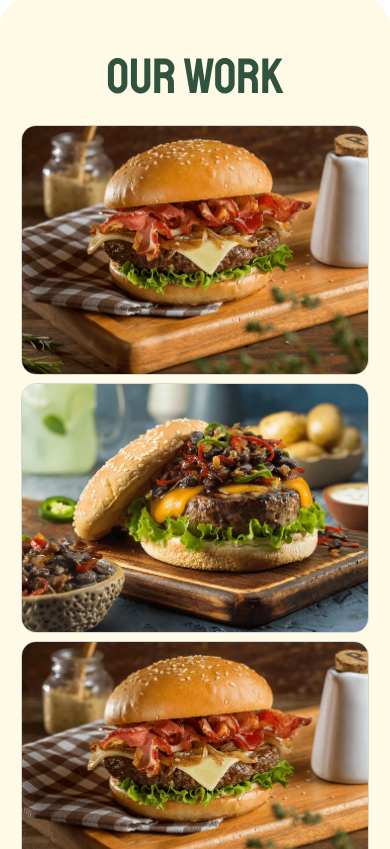
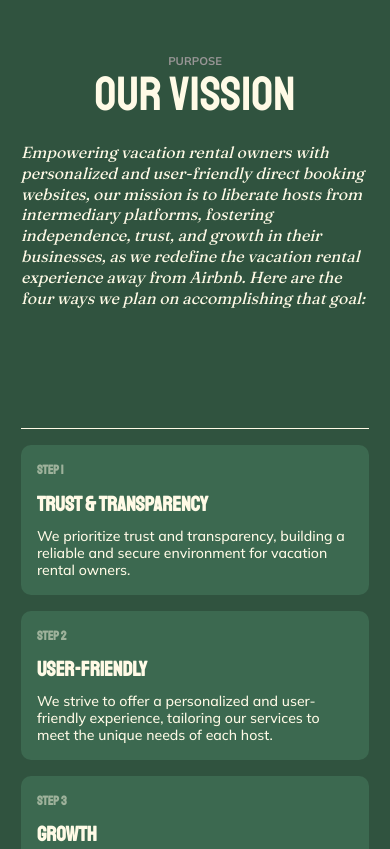
Before and after one commit to ChristianWare/cateringTemplate, a Next.js app: page /about in a window 390 px wide. Shown: the part 3295-4144 px from the top of the page. Built offline with nearby package versions, Linux system fonts and the light colour scheme; no server answers.

Commit message:
About page update + mew Vission section

```diff
--- a/app/about/page.tsx
+++ b/app/about/page.tsx
@@ -3,6 +3,7 @@ import AboutSection from "../../components/AboutSection/AboutSection";
 import BlogSection from "../../components/BlogSection/BlogSection";
 import Faq from "../../components/Faq/Faq";
 import Galleryii from "../../components/Galleryii/Galleryii";
+import Mission from "../../components/Mission/Mission";
 import NewsLetter from "../../components/NewsLetter/NewsLetter";
 import OurMission from "../../components/OurMission/OurMission";
 import OurStory from "../../components/OurStory/OurStory";
@@ -15,6 +16,7 @@ export default function AboutPage() {
       <AboutSection />
       <OurStory />
       <OurMission />
+      <Mission />
       <Galleryii />
       <Testimonials />
       <Faq />
--- a/app/globals.css
+++ b/app/globals.css
@@ -2,6 +2,7 @@
   --green: #aeff12;
   --green2: #dafc53;
   --olive: #30533f;
+  --oliveii: #3c6950;
   --gray: #f4f4f6;
   --black: #2a2a2a;
   --black2: #383838;
--- a/components/Galleryii/Galleryii.module.css
+++ b/components/Galleryii/Galleryii.module.css
@@ -7,6 +7,7 @@
 .top {
   width: 100%;
   margin-bottom: 3rem;
+  padding-top: 10rem;
 }
 
 .heading {
--- /dev/null
+++ b/components/Mission/Mission.module.css
@@ -0,0 +1,128 @@
+.container {
+  background-color: var(--olive);
+}
+
+.content {
+  padding-bottom: 5rem;
+}
+
+.top {
+  display: flex;
+  align-items: center;
+  justify-content: space-between;
+  gap: 5rem;
+}
+
+.topHeading {
+  line-height: 100%;
+  color: var(--bgColor);
+  font-size: 8.5rem;
+  font-family: var(--staatliches);
+  margin-bottom: 3rem;
+}
+
+.top {
+  padding-bottom: 10rem;
+  border-bottom: 1px solid var(--bgColor);
+}
+
+.topLeft {
+  flex: 2;
+}
+
+.topRight {
+  flex: 1;
+}
+
+.heading {
+  color: var(--bgColor);
+  font-size: 2rem;
+  line-height: 1.3em;
+  font-weight: 500;
+}
+
+.bottom {
+  display: grid;
+  grid-template-columns: repeat(4, 1fr);
+  grid-gap: 2rem;
+  padding-top: 2rem;
+}
+
+.box {
+  display: flex;
+  flex-direction: column;
+  align-items: flex-start;
+  justify-self: start;
+  gap: 1rem;
+  padding: 2rem;
+  border-radius: 10px;
+  background-color: var(--oliveii);
+}
+
+.index {
+  color: var(--bgColor);
+  opacity: 0.5;
+  font-weight: 600;
+  text-transform: uppercase;
+}
+
+.feature {
+  color: var(--bgColor);
+  font-size: 2.6rem;
+}
+
+.desc {
+  color: var(--bgColor);
+  font-weight: 500;
+}
+
+@media screen and (max-width: 1068px) {
+  .top {
+    flex-direction: column;
+  }
+
+  .heading {
+    width: 80%;
+  }
+
+  .bottom {
+    grid-template-columns: repeat(3, 1fr);
+  }
+}
+
+@media screen and (max-width: 768px) {
+  .content {
+    display: flex;
+    flex-direction: column;
+    align-items: center;
+    justify-content: center;
+  }
+
+  .top {
+    align-items: center;
+    justify-content: center;
+    width: 100%;
+  }
+
+  .topHeading {
+    text-align: center;
+  }
+
+  .heading {
+    width: 100%;
+  }
+
+  .bottom {
+    grid-template-columns: repeat(2, 1fr);
+  }
+}
+
+@media screen and (max-width: 568px) {
+  .topHeading {
+    font-size: 6rem;
+  }
+
+  .bottom {
+    grid-template-columns: repeat(1, 1fr);
+  }
+}
--- /dev/null
+++ b/components/Mission/Mission.tsx
@@ -0,0 +1,74 @@
+"use client";
+
+import LayoutWrapper from "../LayoutWrapper";
+import styles from "./Mission.module.css";
+import Label from "../Label/Label";
+import { motion } from "framer-motion";
+import { fadeIn } from "../../animation/variants";
+
+const mission = [
+  {
+    feature: "Trust & Transparency",
+    desc: "We prioritize trust and transparency, building a reliable and secure environment for vacation rental owners.",
+  },
+  {
+    feature: "User-Friendly",
+    desc: "We strive to offer a personalized and user-friendly experience, tailoring our services to meet the unique needs of each host.",
+  },
+  {
+    feature: "Growth",
+    desc: "Our mission is to contribute to the growth of vacation rental businesses, enabling hosts to thrive in a competitive marketplace",
+  },
+  {
+    feature: "Personalization",
+    desc: "Continuously enhance user experience by offering personalized solutions that cater to the specific requirements of each vacation rental owner.",
+  },
+];
+
+const Mission = () => {
+  return (
+    <div className={styles.container}>
+      <LayoutWrapper>
+        <div className={styles.content}>
+          <Label text='purpose' />
+          <h2 className={styles.topHeading}>Our Vission</h2>
+          <motion.div
+            variants={fadeIn("up", 0.3)}
+            initial='hidden'
+            whileInView={"show"}
+            viewport={{ once: false, amount: 0.3 }}
+            className={styles.top}
+          >
+            <div className={styles.topLeft}>
+              <h3 className={styles.heading}>
+                Empowering vacation rental owners with personalized and
+                user-friendly direct booking websites, our mission is to
+                liberate hosts from intermediary platforms, fostering
+                independence, trust, and growth in their businesses, as we
+                redefine the vacation rental experience away from Airbnb. Here
+                are the four ways we plan on accomplishing that goal:
+              </h3>
+            </div>
+            <div className={styles.topRight}></div>
+          </motion.div>
+          <motion.div
+            variants={fadeIn("up", 0.3)}
+            initial='hidden'
+            whileInView={"show"}
+            viewport={{ once: false, amount: 0.3 }}
+            className={styles.bottom}
+          >
+            {mission.map((x, index) => (
+              <div key={index} className={styles.box}>
+                <span className={styles.index}>Step {index + 1}</span>
+                <h4 className={styles.feature}>{x.feature}</h4>
+                <p className={styles.desc}>{x.desc}</p>
+              </div>
+            ))}
+          </motion.div>
+        </div>
+      </LayoutWrapper>
+    </div>
+  );
+};
+export default Mission;
```
